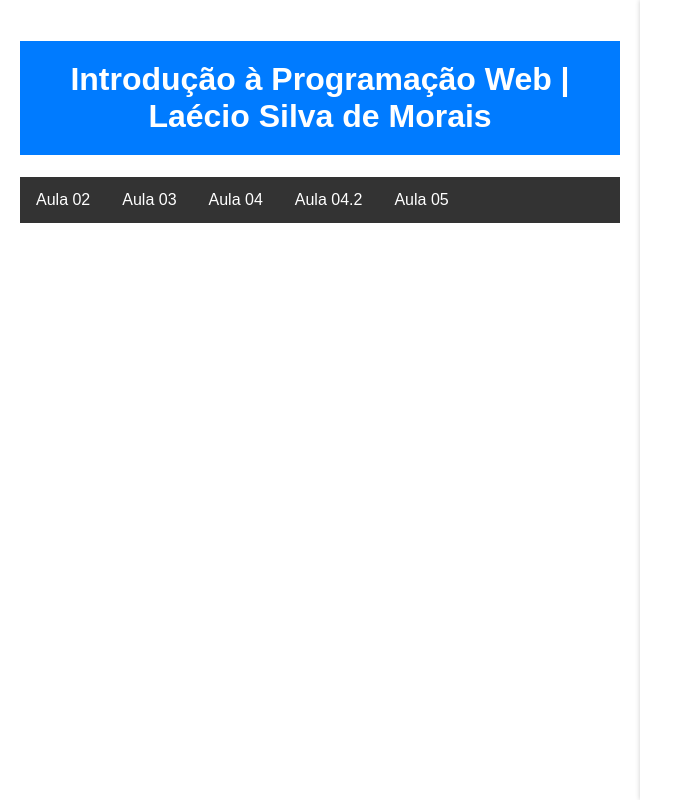
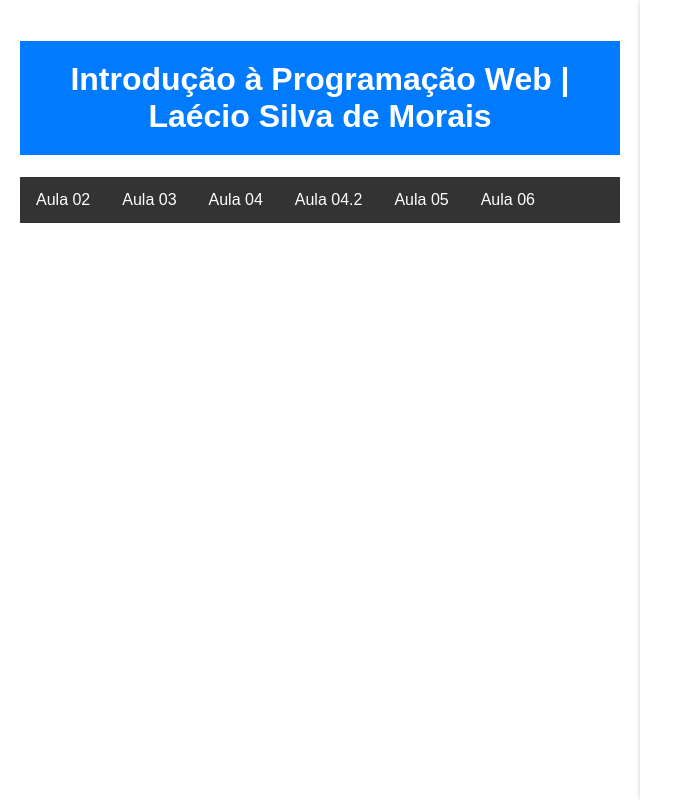
Before and after one commit to laecioinfo/projweb, a plain HTML site: page index.html in a window 1280 px wide. Shown: the whole page, without its empty margins (0-683 px from the left). Drawn offline with Linux system fonts and the light colour scheme.

Commit message:
Add files via upload

```diff
--- a/index.html
+++ b/index.html
@@ -69,6 +69,7 @@
                 <li><a href="aula04/index.html">Aula 04</a></li>
                 <li><a href="aula04.2/index.html">Aula 04.2</a></li>
                 <li><a href="aula05/index.html">Aula 05</a></li>
+                <li><a href="aula06/index.html">Aula 06</a></li>
     </ul>
 
         </div>
```
